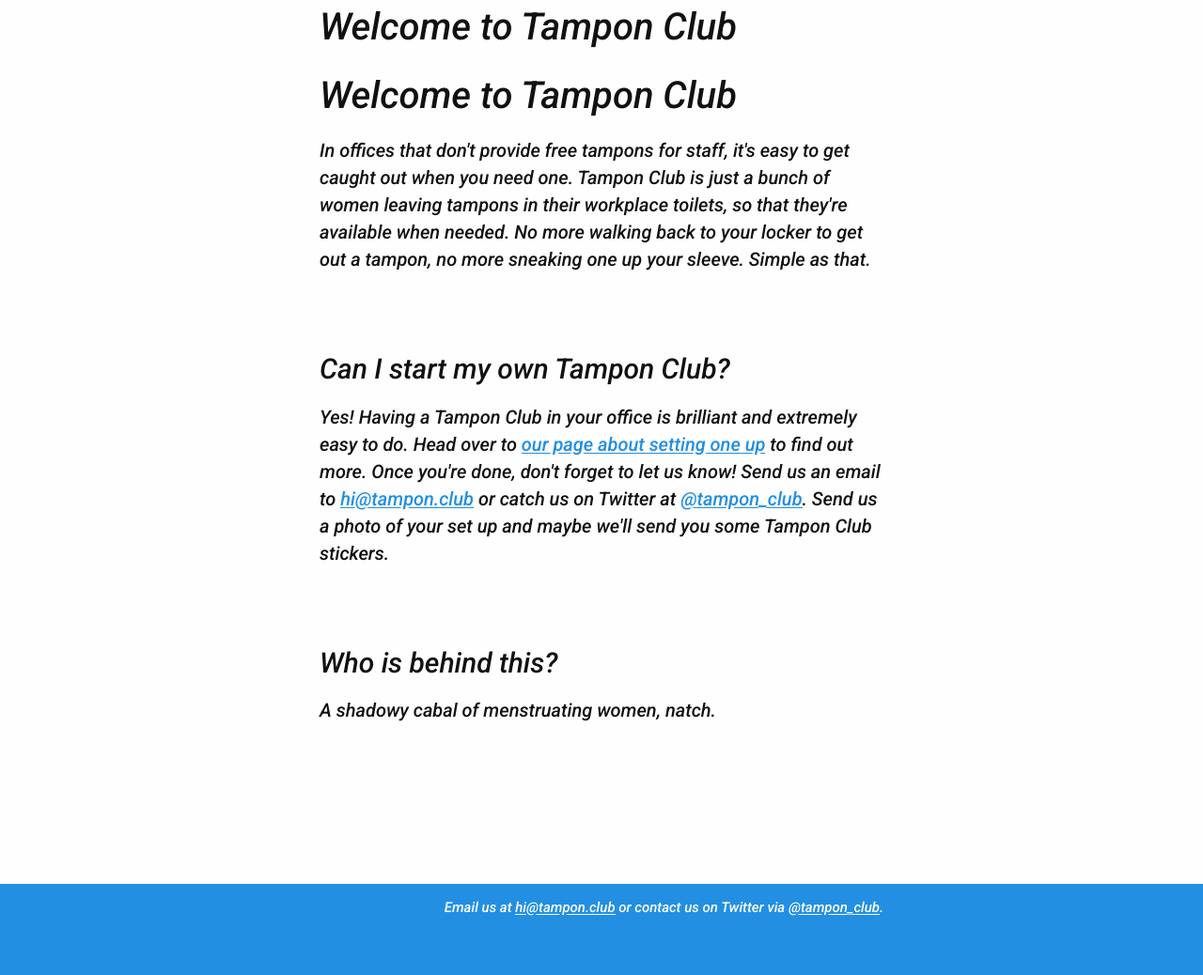
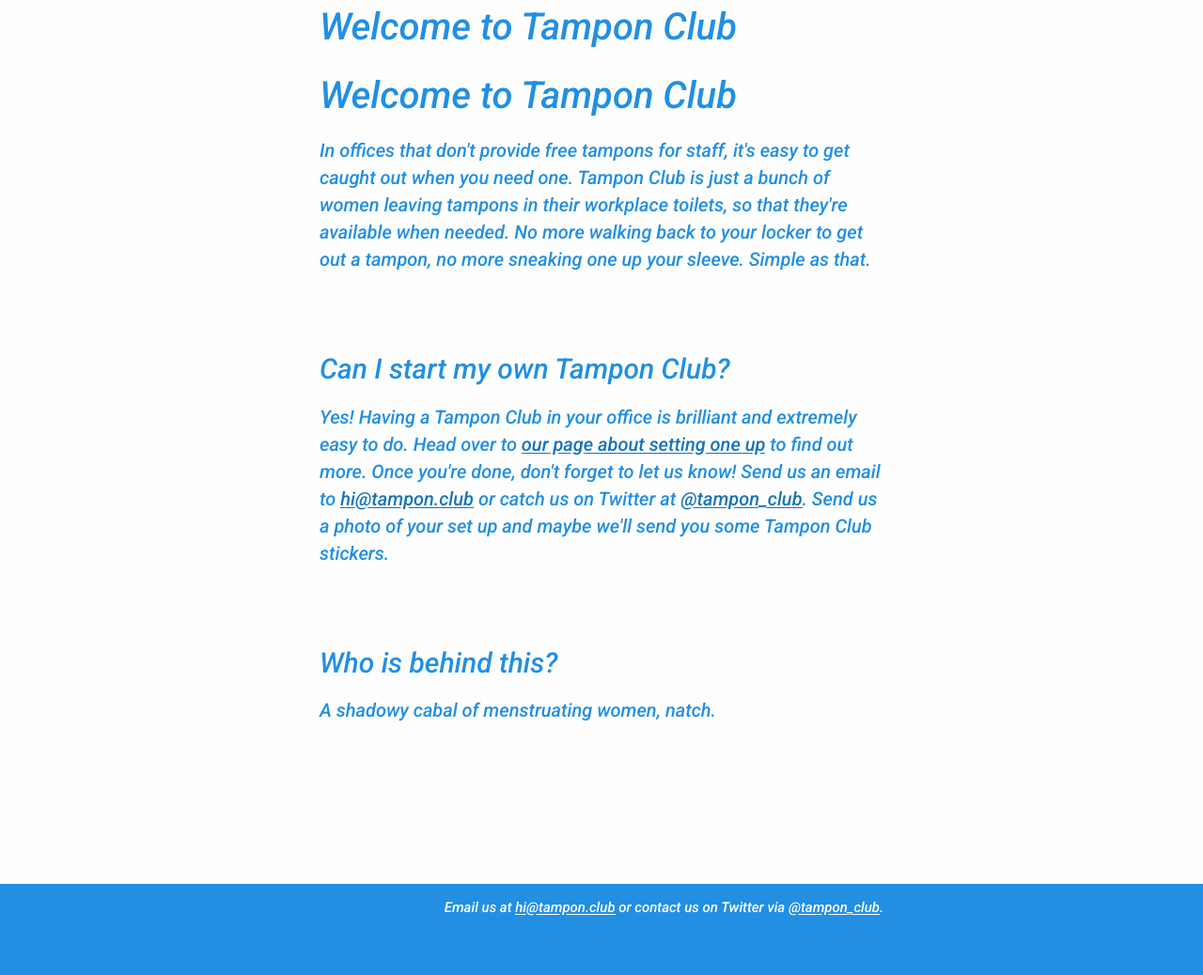
Before and after one commit to alicebartlett/tamponclub, a Jekyll site: the page built from index.html, in a window 1280 px wide. Shown: the whole page at 94% size. Built offline with Jekyll 4.4.1, drawn with Linux system fonts in a browser that asks for light colours.

Commit message:
Move around colours, add media queries

```diff
--- a/_sass/_base.scss
+++ b/_sass/_base.scss
@@ -108,7 +108,7 @@
                0 1px 0 $background-colour;
 
   &:visited {
-    color: darken($link-colour, 15%);
+    color: darken($link-colour, 10%);
   }
 
   &:hover,
--- a/css/main.scss
+++ b/css/main.scss
@@ -17,13 +17,42 @@
 // Colours
 $brand-colour:       #228fe3;
 $secondary-brand-colour: #fb5f80;
-$text-colour:        #111;
+$text-colour:        $brand-colour;
 $background-colour:  #fefefe;
-$link-colour:        $brand-colour;
+$link-colour:        darken($brand-colour, 10%);
 $link_underline:     $secondary-brand-colour;
 $header-colour:      $brand-colour;
 $footer-colour:      $brand-colour;
 $footer-text-colour: $background-colour;
+
+
+@mixin media($size: false, $max-width: false, $min-width: false, $ignore-for-ie: false) {
+  @if $size == desktop {
+    @media (min-width: 769px){
+      @content;
+    }
+  } @else if $size == tablet {
+    @media (min-width: 641px){
+      @content;
+    }
+  } @else if $size == mobile {
+    @media (max-width: 640px){
+      @content;
+    }
+  } @else if $max-width != false {
+    @media (max-width: $max-width){
+      @content;
+    }
+  } @else if $min-width != false {
+    @media (min-width: $min-width){
+      @content;
+    }
+  } @else {
+    @media (min-width: $size){
+      @content
+    }
+  }
+}
 
 
 // Import partials from `sass_dir` (defaults to `_sass`)
```
